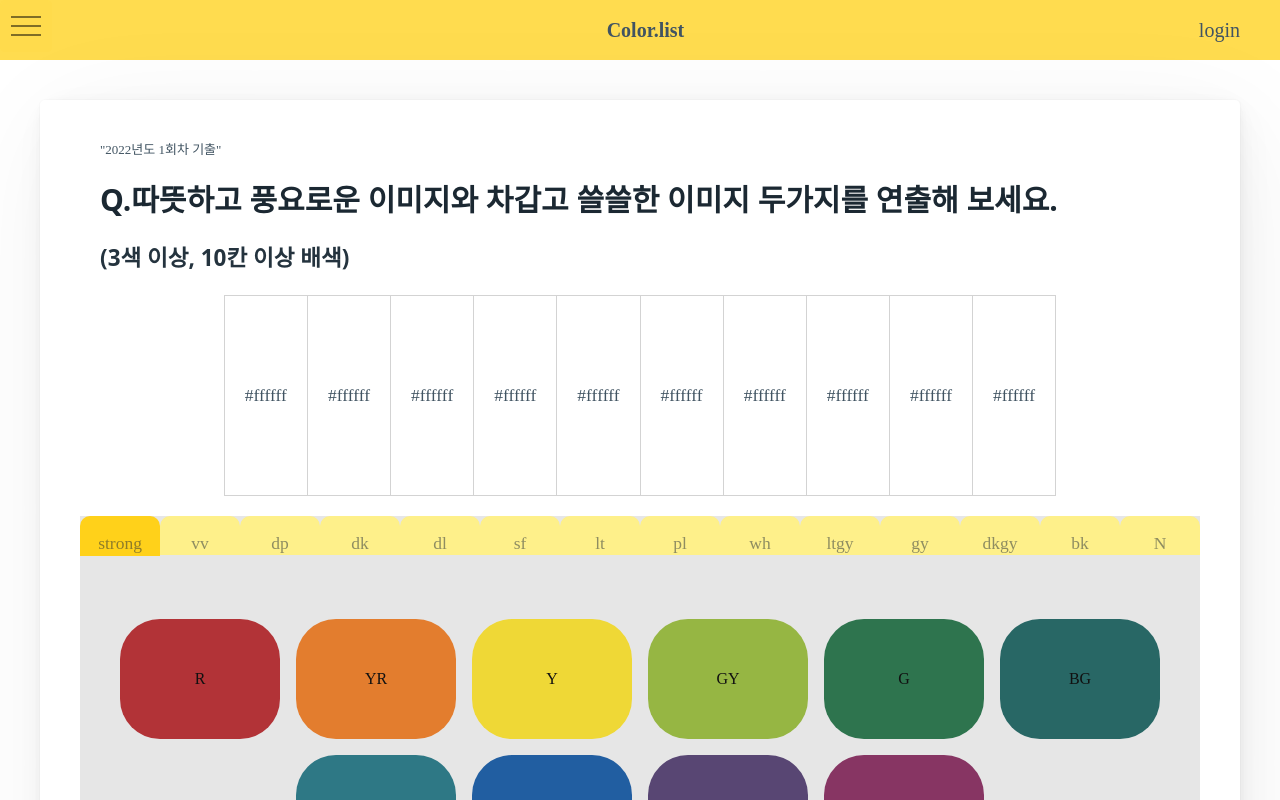
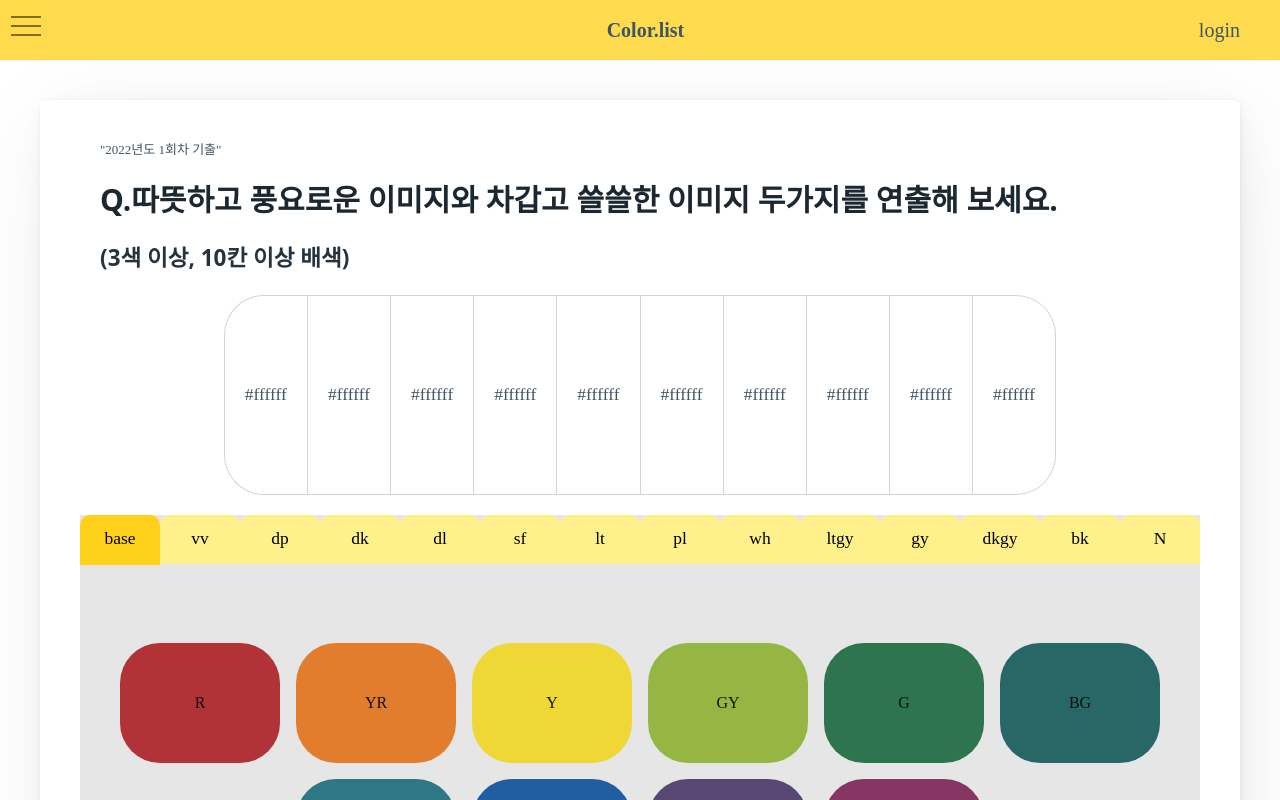
Before and after one commit to lisohh/Colorist-frontend, a React (Vite) app: page / in a window 1280 px wide. Built offline with nearby package versions, Linux system fonts and the light colour scheme; a web font is replaced by a local one.

Commit message:
Update: ts config

```diff
--- a/src/components/Drawer.tsx
+++ b/src/components/Drawer.tsx
@@ -9,7 +9,7 @@ export function DrawerOpenButton() {
   );
 }
 
-function Drawer({ children }) {
+function Drawer({ children }: { children: React.ReactNode }) {
   return (
     <div className="drawer">
       <input id="my-drawer" type="checkbox" className="drawer-toggle" />
--- a/src/components/Nav.tsx
+++ b/src/components/Nav.tsx
@@ -1,6 +1,5 @@
 import * as React from "react";
 import "./Nav.css";
-import Login from "./Login";
 import { DrawerOpenButton } from "./Drawer";
 
 const YELLOW_HEX = "#f5cd2f";
--- a/src/pages/testform/Pallete.tsx
+++ b/src/pages/testform/Pallete.tsx
@@ -4,7 +4,15 @@ import * as Tooltip from "@radix-ui/react-tooltip";
 import allPallete from "./pallete.json";
 
 // ["base", "deep"]
-const palleteTypes = Object.keys(allPallete);
+// 밑의 코드 잘 이해하도록 노력하기 - 화요일에 한번 더 복습 + 타입스크립트 기본기
+
+// typeof 값의 type을 꺼내줌
+type AllPalleteT = typeof allPallete;
+// 이 객체의 key들의 타입
+type AllPalleteKeysT = keyof AllPalleteT;
+
+// type assertion => as T  T 타입으로 친다
+const palleteTypes = Object.keys(allPallete) as AllPalleteKeysT[]; // 키들로 이루어진 배열으로 친다
 const BOX_COUNT = 10;
 const WHITE_HEX = "#ffffff";
 
@@ -77,7 +85,7 @@ function Pallete() {
               <Tabs.Trigger
                 key={value}
                 value={value}
-                className="bg-yellow-200 tab tab-lifted p-1 md:p-2 mb-1"
+                className="bg-yellow-200 tab tab-lifted p-1 h-10 leading-none text-black"
                 type="button"
               >
                 {value}
--- a/src/pages/testform/TestForm.css
+++ b/src/pages/testform/TestForm.css
@@ -40,7 +40,9 @@ div#pallete {
 .selectedContainer {
   justify-content: center;
   margin-bottom: 1rem;
+  border-collapse: inherit;
 }
+/* border-collapse로 양 끝 td 둥글게 맞춤 - 선택된 색 칸에 border-radius를 준 거에 맞춰진듯 */
 
 .selectedContainer td {
   width: 0.5rem;
@@ -48,9 +50,16 @@ div#pallete {
   border: 1px solid lightgray;
 }
 
-.selectedContainer td:first-child,
+.selectedContainer td:not(:last-child) {
+  border-right: none;
+}
+
+.selectedContainer td:first-child {
+  border-radius: 2rem 0 0 2rem;
+  border-right: none;
+}
 .selectedContainer td:last-child {
-  border-radius: 2rem;
+  border-radius: 0 2rem 2rem 0;
 }
 
 div.quiz-paragraph {
--- a/src/pages/testform/pallete.json
+++ b/src/pages/testform/pallete.json
@@ -1,5 +1,5 @@
 {
-  "strong": [
+  "base": [
     { "hex": "#b23337", "colorName": "R" },
     { "hex": "#e37d2e", "colorName": "YR" },
     { "hex": "#efd836", "colorName": "Y" },
--- a/vite.config.ts
+++ b/vite.config.ts
@@ -1,6 +1,6 @@
 import { defineConfig } from "vite";
 import react from "@vitejs/plugin-react";
-
+import path from "path";
 // https://vitejs.dev/config/
 export default defineConfig({
   server: {
@@ -8,4 +8,9 @@ export default defineConfig({
   },
   // options 객체
   plugins: [react()],
+  resolve: {
+    alias: {
+      "~": path.resolve("./src"),
+    },
+  },
 });
```
Also changed, not shown: src/pages/testform/TestForm.tsx (+4 -3 lines), tsconfig.json (added, +25 -0 lines), tsconfig.node.json (added, +11 -0 lines).
